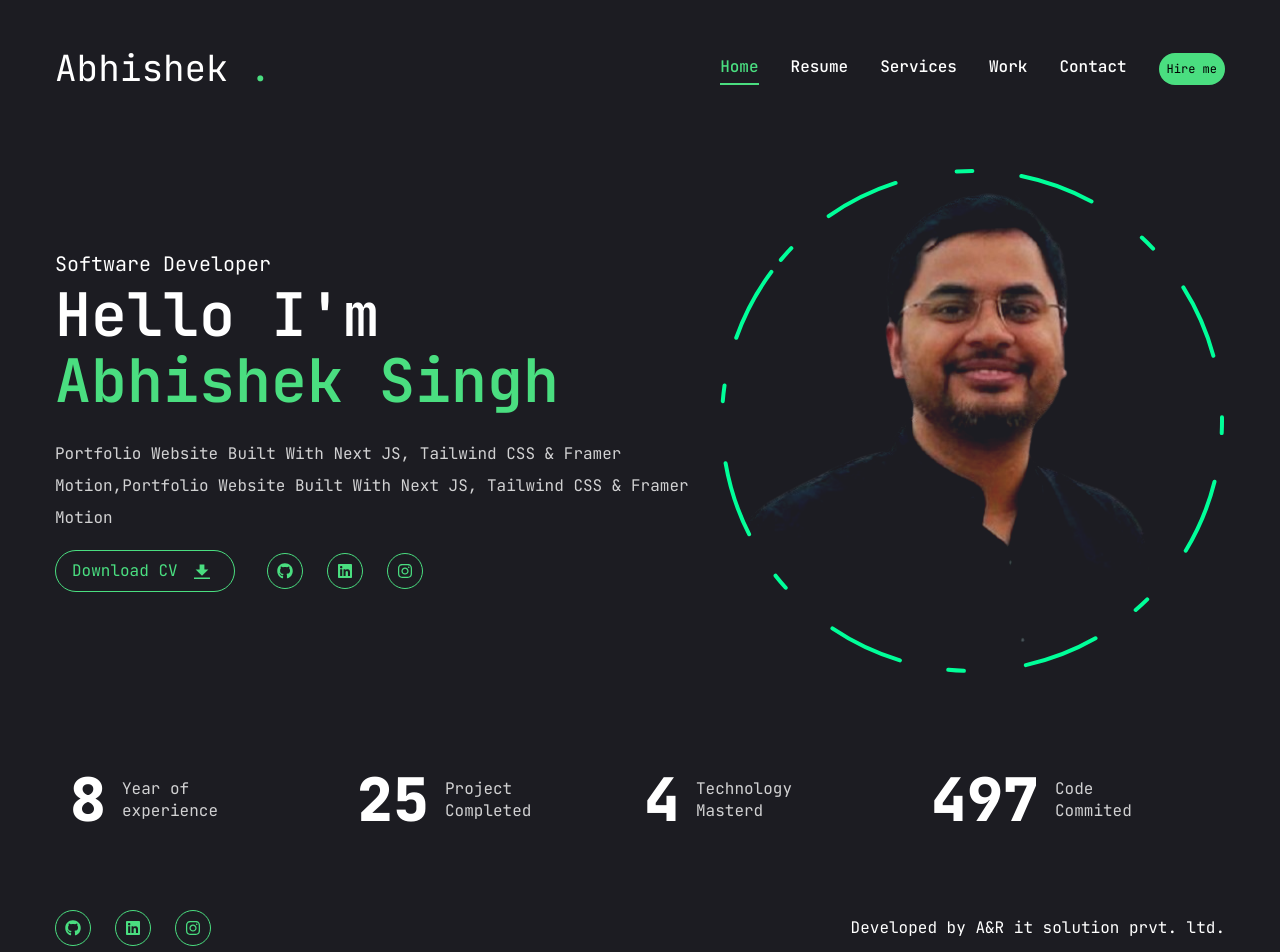
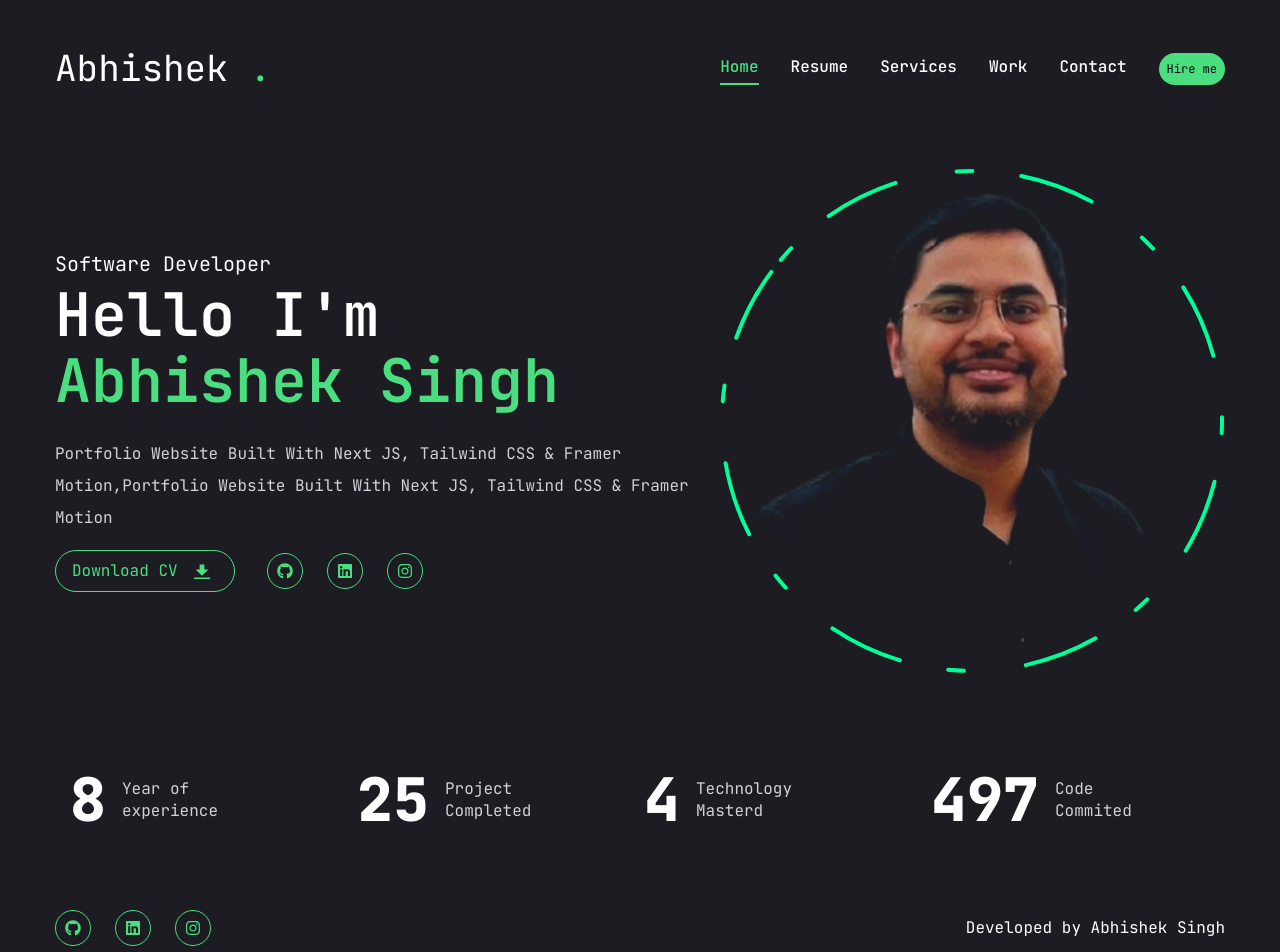
Before and after one commit to abhiyaduvanshis/profile-portfolio, a Next.js app: page / in a window 1280 px wide. Shown: the top 952 px of the page. Built offline with nearby package versions, Linux system fonts and the light colour scheme.

Commit message:
Poftfolio website design work

```diff
--- a/src/app/components/common/Footer.jsx
+++ b/src/app/components/common/Footer.jsx
@@ -9,7 +9,7 @@ export default function Footer(){
                         <Social containerStyles="flex gap-6" iconStyles="w-9 h-9 border border-green-400 rounded-full flex justify-center items-center text-green-400 text-base hover:bg-green-400 hover:text-primary hover:transition-all duration-500"/>
                     </div>
                     <div>
-                        <p>Developed by A&R it solution prvt. ltd.</p>
+                        <p className="text-white ">Developed by Abhishek Singh</p>
                     </div>
                 </div>
             </div>
```
